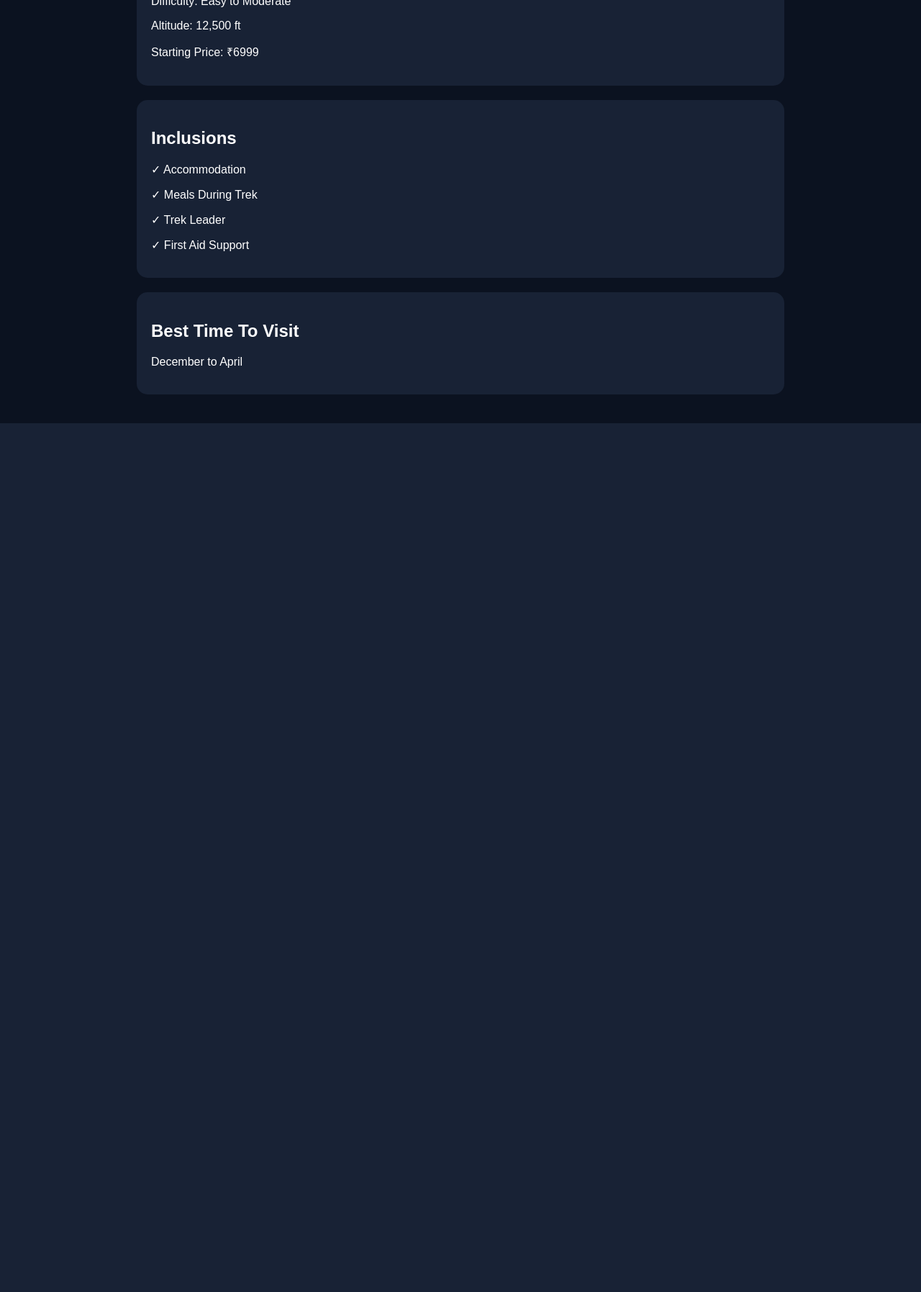
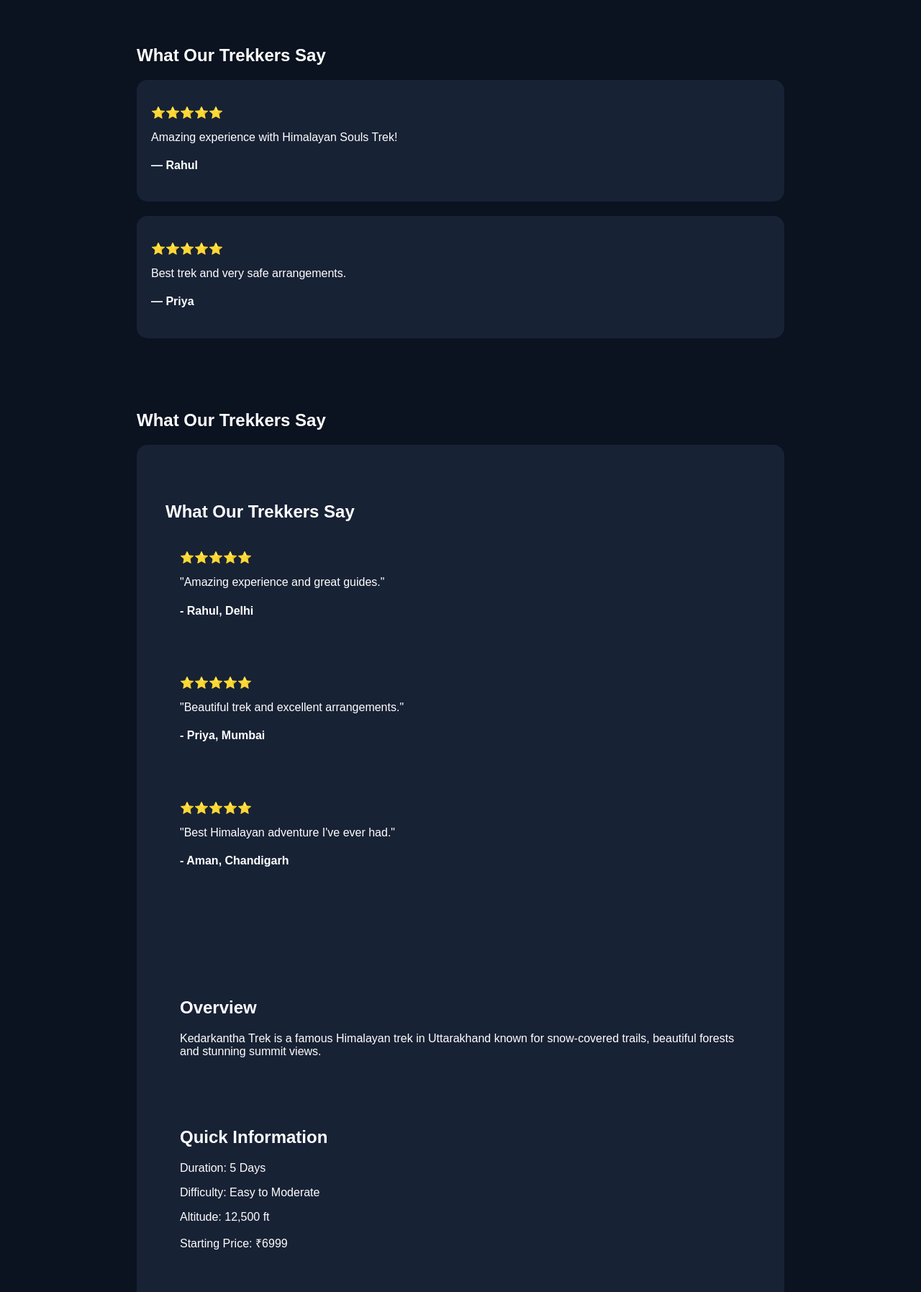
Before and after one commit to Dimriaditya/trek_pro, a Flask app: page /kedarkantha in a window 1280 px wide. Shown: the part 685-2480 px from the top of the page at 72% size. Before the commit the page ends 1273 px from the top, so only its background shows below. Run offline with Flask 3, Linux system fonts and the light colour scheme.

Commit message:
updated reviews/gallery

```diff
--- a/templates/kedarkantha.html
+++ b/templates/kedarkantha.html
@@ -52,6 +52,71 @@ font-weight:bold;
 <a href="/#booking" class="btn">Book Now</a>
 </div>
 
+<section class="gallery">
+<h2>Gallery</h2>
+
+<div class="gallery-box">
+
+<img src="{{ url_for('static', filename='images/kedarkantha1.jpg') }}">
+<img src="{{ url_for('static', filename='images/kedarkantha2.jpg') }}">
+<img src="{{ url_for('static', filename='images/kedarkantha3.jpg') }}">
+
+</div>
+</section>
+
+<section class="section">
+<h2>What Our Trekkers Say</h2>
+
+<div class="cards">
+
+<div class="card">
+<p>⭐⭐⭐⭐⭐</p>
+<p>Amazing experience with Himalayan Souls Trek!</p>
+<h4>— Rahul</h4>
+</div>
+
+<div class="card">
+<p>⭐⭐⭐⭐⭐</p>
+<p>Best trek and very safe arrangements.</p>
+<h4>— Priya</h4>
+</div>
+
+</div>
+</section>
+
+<section class="section">
+<h2>What Our Trekkers Say</h2>
+
+<div class="cards">
+
+<div class="card">
+
+<section class="section">
+<h2>What Our Trekkers Say</h2>
+
+<div class="cards">
+
+<div class="card">
+⭐⭐⭐⭐⭐
+<p>"Amazing experience and great guides."</p>
+<h4>- Rahul, Delhi</h4>
+</div>
+
+<div class="card">
+⭐⭐⭐⭐⭐
+<p>"Beautiful trek and excellent arrangements."</p>
+<h4>- Priya, Mumbai</h4>
+</div>
+
+<div class="card">
+⭐⭐⭐⭐⭐
+<p>"Best Himalayan adventure I've ever had."</p>
+<h4>- Aman, Chandigarh</h4>
+</div>
+
+</div>
+</section>
+
 <div class="section">
 
 <div class="card">
@@ -61,7 +126,6 @@ Kedarkantha Trek is a famous Himalayan trek in Uttarakhand known for
 snow-covered trails, beautiful forests and stunning summit views.
 </p>
 </div>
-
 <div class="card">
 <h2>Quick Information</h2>
 <p>Duration: 5 Days</p>
```
